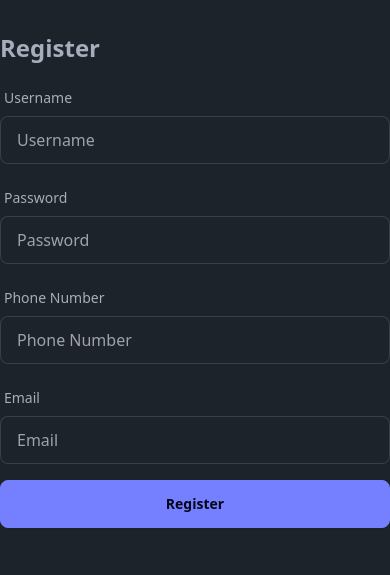
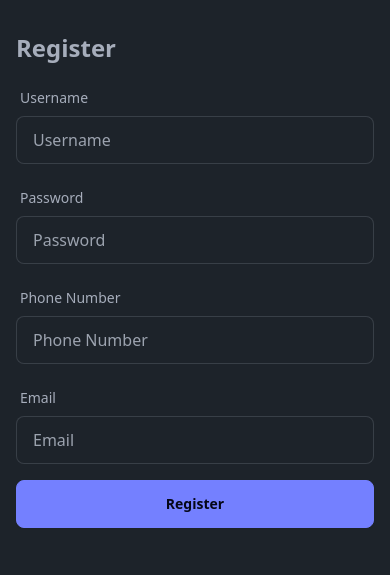
Before and after one commit to ReadVerseRPL/ReadVerse, a Flask app: page /auth/register in a window 390 px wide. Shown: the part 252-827 px from the top of the page. Run offline with Flask 3, Linux system fonts and the light colour scheme; style sheets or scripts are compiled from the project's sources; some libraries are stand-ins or nearby versions.

Commit message:
Add padding to x and bottom on mobile

```diff
--- a/readverse/templates/base.html
+++ b/readverse/templates/base.html
@@ -47,7 +47,9 @@
     {% endfor %}
     </div>
 
+    <div class="px-4 pb-8 md:p-0">
     {% block content %}{% endblock %}
+    </div>
   </div>
 </section>
 </html>
```
